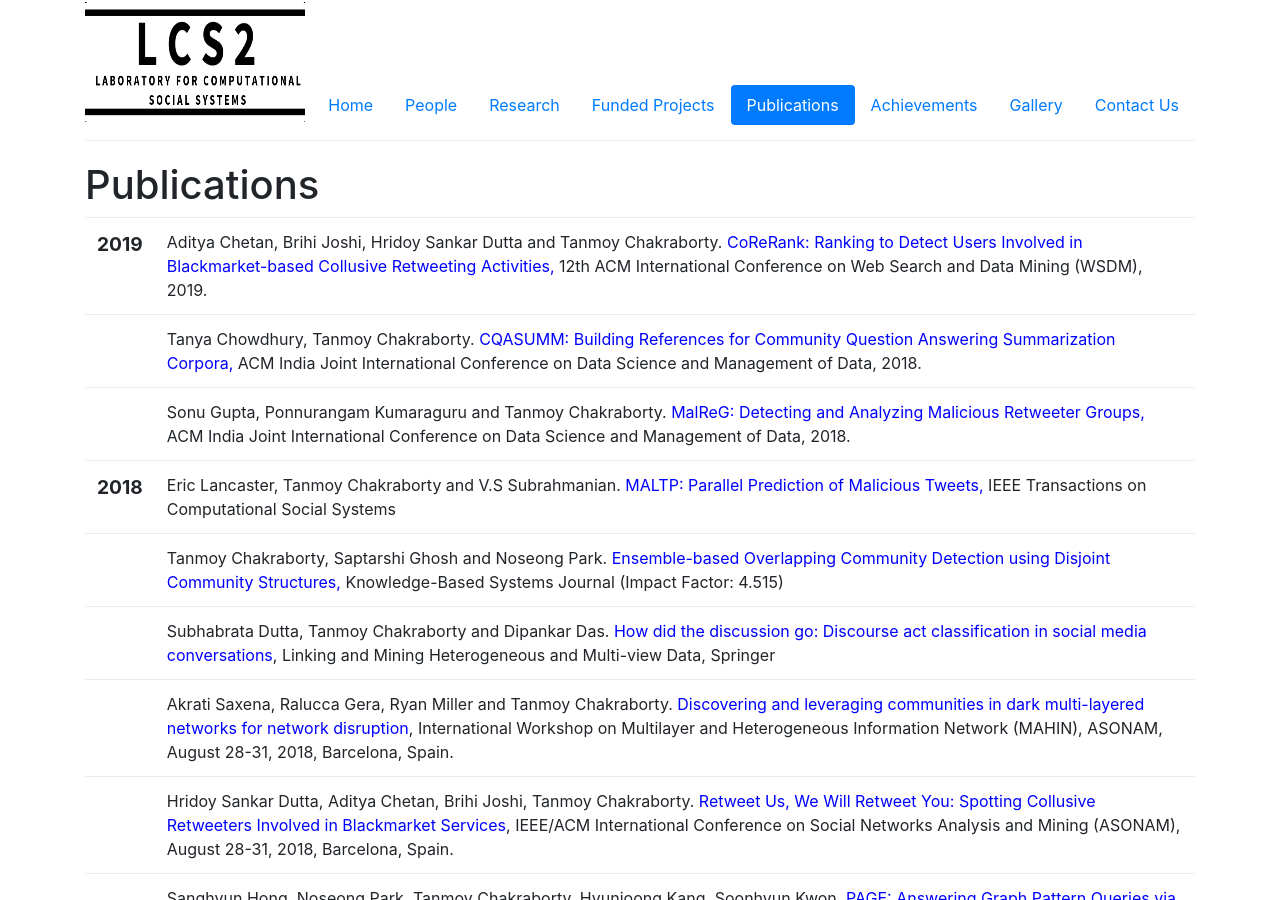
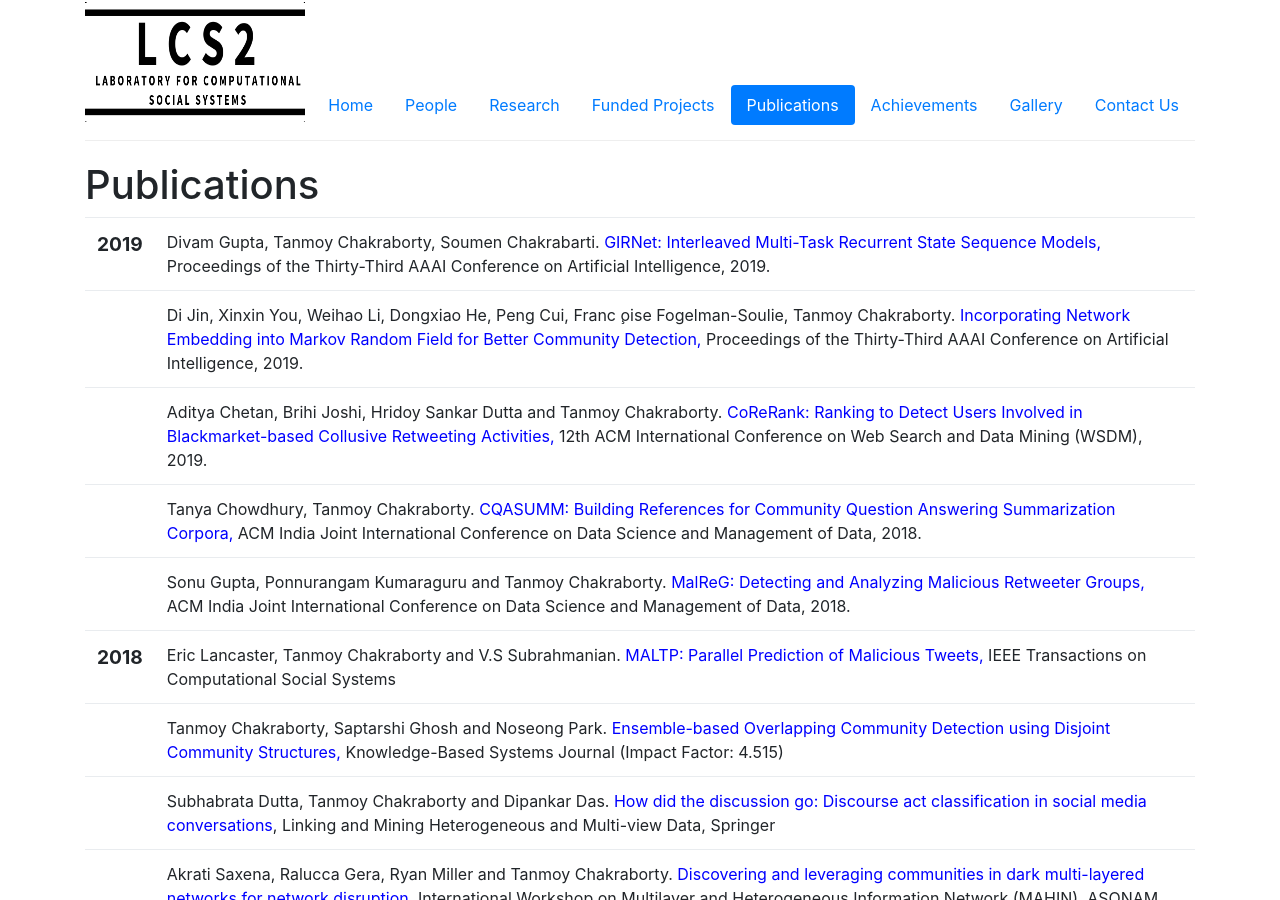
Before and after one commit to LCS2-IIITD/webpage, a Jekyll site: the page built from publications.html, in a window 1280 px wide and 900 px high. Built offline with Jekyll 4.4.1, drawn with Linux system fonts in a browser that asks for light colours.

Commit message:
Added AAAI accepted papers

```diff
--- a/_includes/pubs.html
+++ b/_includes/pubs.html
@@ -5,6 +5,41 @@
 			<span class="date">
 				<big><strong>2019</strong></big><br />
 			</span>
+		</td>
+		<td class="publication">
+			<!--<span class="pubtitle">
+				<a href="https://www.asdfasdf.asdfasdf.asdfasdfads">[PDF]</a>
+				<a href="https://www.asdfasdf.asdfasdf.asdfasdfads">[Code]</a>
+				<a href="https://www.asdfasdf.asdfasdf.asdfasdfads">[Dataset]</a>
+			</span><br />-->
+			Divam Gupta, Tanmoy Chakraborty, Soumen Chakrabarti. <font color="blue">GIRNet: Interleaved Multi-Task Recurrent State Sequence Models, </font>Proceedings of the Thirty-Third AAAI Conference on Artificial Intelligence, 2019.
+			<span class="links">
+			</span>
+		</td>
+	</tr>
+		<tr>
+		<td>
+			<!-- <span class="date">
+				<big><strong>2019</strong></big><br />
+			</span> -->
+		</td>
+		<td class="publication">
+			<!--<span class="pubtitle">
+				<a href="https://www.asdfasdf.asdfasdf.asdfasdfads">[PDF]</a>
+				<a href="https://www.asdfasdf.asdfasdf.asdfasdfads">[Code]</a>
+				<a href="https://www.asdfasdf.asdfasdf.asdfasdfads">[Dataset]</a>
+			</span><br />-->
+			Di Jin, Xinxin You, Weihao Li, Dongxiao He, Peng Cui, Franc ̧oise Fogelman-Soulie, Tanmoy Chakraborty. <font color="blue">Incorporating Network Embedding into Markov Random Field for Better Community Detection, </font>Proceedings of the Thirty-Third AAAI Conference on Artificial Intelligence, 2019.
+			<span class="links">
+			</span>
+		</td>
+	</tr>
+
+		<tr>
+		<td>
+			<!-- <span class="date">
+				<big><strong>2019</strong></big><br />
+			</span> -->
 		</td>
 		<td class="publication">
 			<!--<span class="pubtitle">
--- a/index.html
+++ b/index.html
@@ -44,7 +44,7 @@ role-tables:
 
 <div style="width: 100%; overflow: hidden;">
 <div style="width: 5%; float: left;"> <i class='fa fa-space-shuttle faa-passing animated fa-2x' style="color:#0000ff;"></i></div>
-<div style="float:left;"> <a style="text-decoration : none; color : #000;" href="https://docs.google.com/spreadsheets/d/1we_Xz3ITWgWoaMUs23EFIgwE-sYl67htvtrobSYxcVA/edit?usp=sharing"><h3>Winter internship selected students</h3></a>
+<div style="float:left;"><h4>We are <b>not</b> accepting further applications for Winter internship 2018.</h4><a href="https://docs.google.com/spreadsheets/d/1we_Xz3ITWgWoaMUs23EFIgwE-sYl67htvtrobSYxcVA/edit?usp=sharing">List of the selected students</a>
  </div>
 </div>
 <!-- <div style="width: 100%; overflow: hidden;">
```
Also changed, not shown: _posts/2018-11-16-AAAI.md (added, +8 -0 lines).
